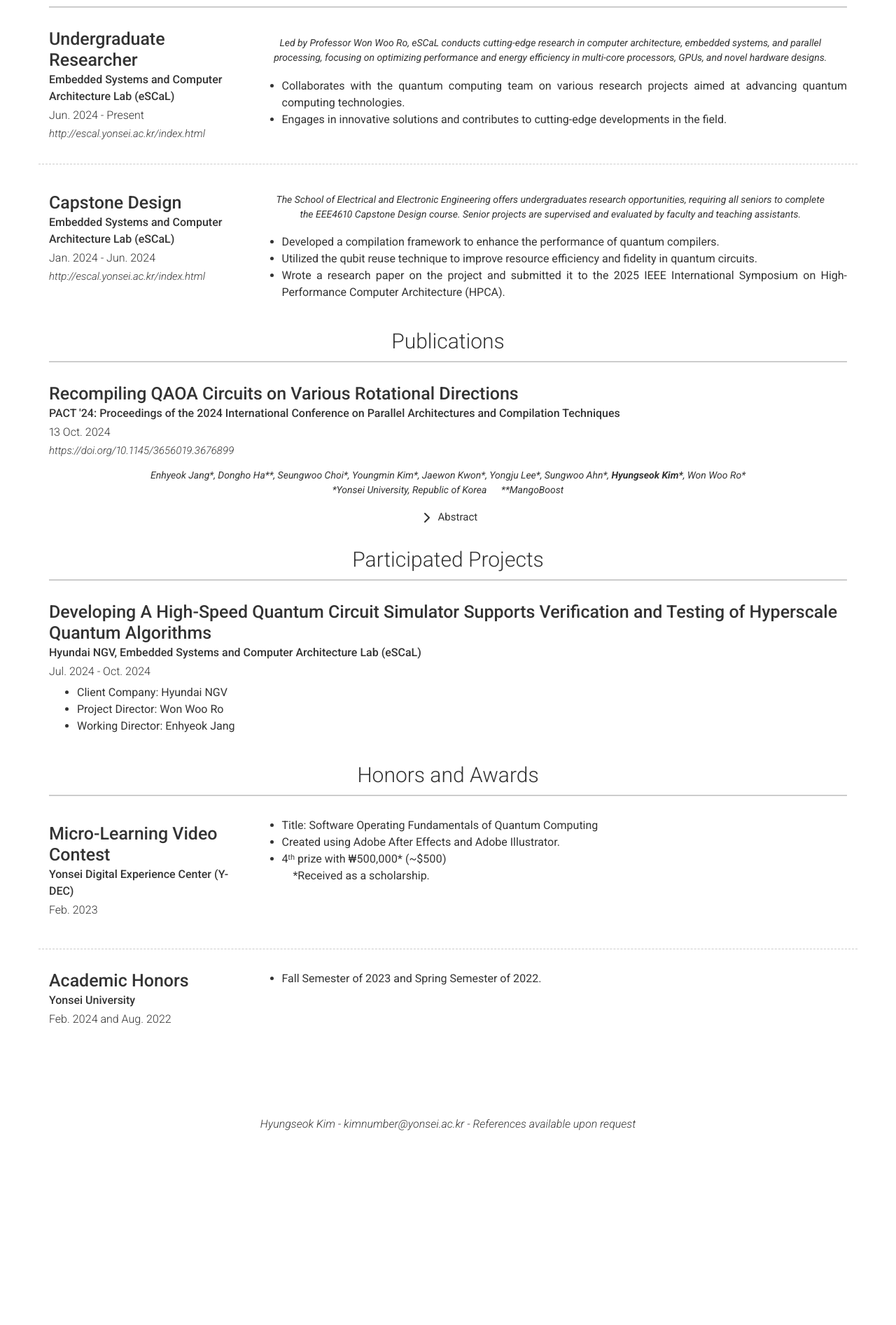
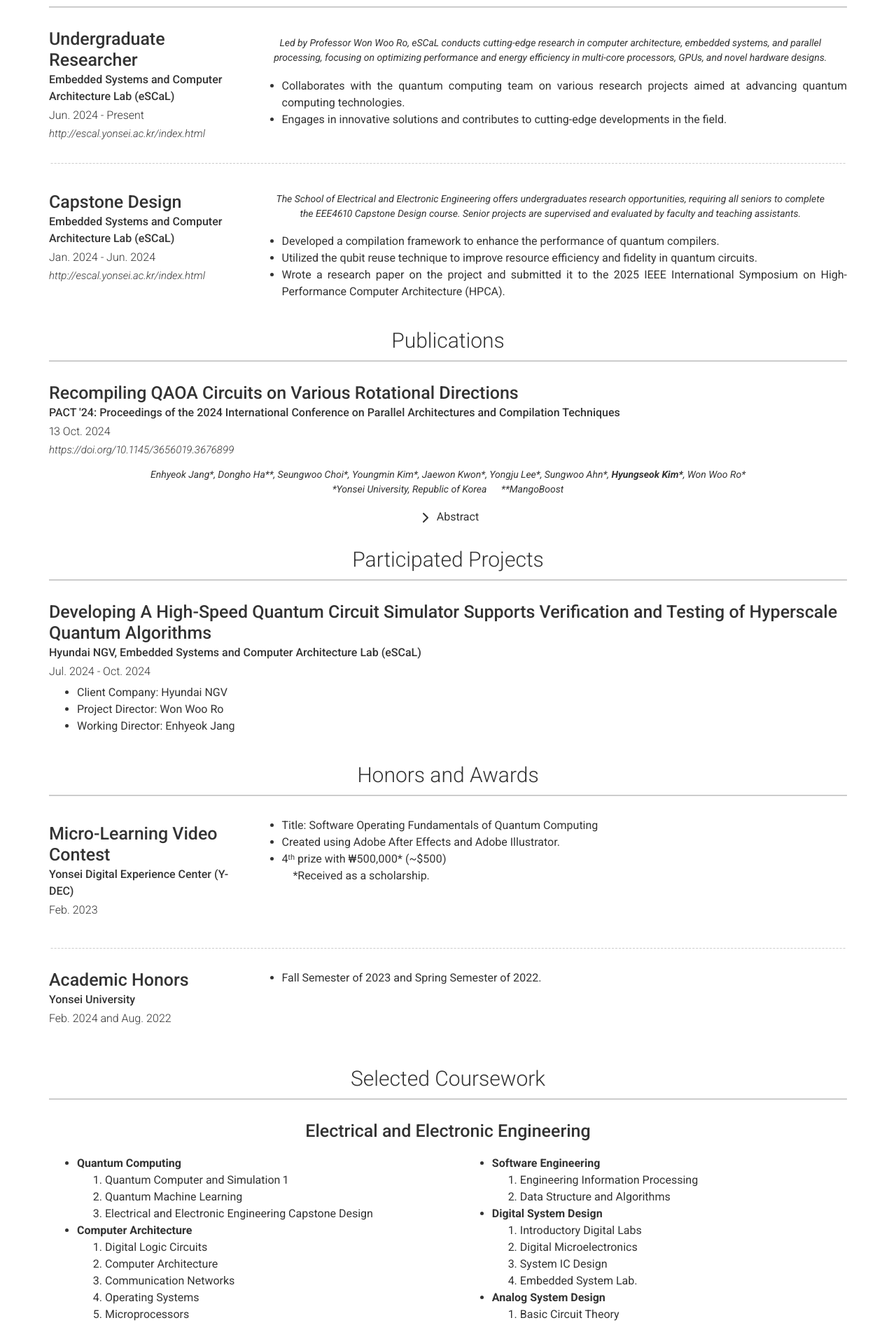
Before and after one commit to fluorite42/deprecated-website, a Jekyll site: the page built from index.markdown, in a window 1280 px wide. Shown: the part 936-2830 px from the top of the page at 70% size. Built offline with Jekyll 4.4.1, drawn with Linux system fonts in a browser that asks for light colours; nearby versions of some CDN libraries; before the commit the page ends 2563 px from its top, so only the background shows below that; some of the changed text lies outside the part shown; grey boxes are pictures that could not be loaded.

Commit message:
ADD Course

```diff
--- /dev/null
+++ b/_data/coursework.yml
@@ -0,0 +1,57 @@
+content:
+  - title: Selected Coursework
+    layout: list
+    content:
+      - layout: top-middle
+        title: Electrical and Electronic Engineering
+        description:
+          - name: |
+              - **Quantum Computing**
+                1. Quantum Computer and Simulation 1
+                1. Quantum Machine Learning
+                1. Electrical and Electronic Engineering Capstone Design
+              - **Computer Architecture**
+                1. Digital Logic Circuits
+                1. Computer Architecture
+                1. Communication Networks
+                1. Operating Systems
+                1. Microprocessors
+                1. Multicore and GPU Programming
+              - **Machine Learning**
+                1. Introduction Artificial Intelligence
+                1. Intelligent Control
+                1. Special Topics in Pattern Recognition
+          - name: |
+              - **Software Engineering**
+                1. Engineering Information Processing
+                1. Data Structure and Algorithms
+              - **Digital System Design**
+                1. Introductory Digital Labs
+                1. Digital Microelectronics
+                1. System IC Design
+                1. Embedded System Lab.
+              - **Analog System Design**
+                1. Basic Circuit Theory
+                1. Electronic Circuits
+                1. Analog Electronics Lab.
+              - **Telecommunications Engineering**
+                1. Signal and Systems
+                1. Electricity & Magnetism (1)
+        border: weak
+
+      - layout: top-middle
+        title: Economics
+        description:
+          - name: |
+              - **Econometrics**
+                1. Econometrics I
+                1. Financial Econometrics
+              - **DSGE Modeling**
+                1. Dynamic Analysis of Macroeconomy
+                1. Quantitative Macroeconomics
+          - name: |
+              - **Financial Engineering**
+                1. Introduction to Financial Engineering
+                1. Coding for Economics 2
+                1. Coding for Economics 1
+                1. AI Assisted Financial Engineering
--- /dev/null
+++ b/_includes/section-list-course.html
@@ -0,0 +1,54 @@
+{% for item in include.content %}
+  <div class="row clearfix layout layout-{{item.layout | default: 'left'}} border-{{item.border | default: 'no'}}">
+    <div class="col-xs-12 col-sm-4 col-md-3 col-print-12 details">
+      <h4 id="{{ item.title | slugify }}">{{ item.title }}</h4>
+      {%- if item.sub_title -%}<p><b>{{ item.sub_title | newline_to_br }}</b></p>{%- endif -%}
+      {%- if item.caption -%}<p>{{ item.caption }}</p>{%- endif -%}
+
+      {%- if item.link -%}
+        {% include a.html href=item.link class="link" %}
+          {%- if item.link_text -%}{{ item.link_text }}{%- else -%}{{ item.link }}{%- endif -%}
+        </a>
+      {%- endif -%}
+
+      <p class="no-print aditional-links">
+        {% for link in item.additional_links %}
+          {% include a.html href=link.url class="" %}
+            <i class="{{ link.icon }}" title="{{ link.title | escape }}"></i>
+          </a>
+        {% endfor %}
+      </p>
+    </div>
+
+
+    <div class="col-xs-12 col-sm-8 col-md-9 col-print-12 content">
+        {%- if item.quote -%}
+            <p class="quote">{{ item.quote }}</p>
+        {%- endif -%}
+
+        <style>
+            .columns {
+              display: flex;
+              justify-content: space-between;
+              margin-top: 15px;
+              margin-bottom: 10px;
+            }
+            .column {
+              width: 48%;
+              font-size: 16px;
+            }
+        </style>
+
+        <div class="columns">
+            {% for desc in item.description %}
+                <div class="column">
+                    {{ desc.name | strip | markdownify }}
+                </div>
+            {% endfor %}
+
+
+        </div>
+    </div>
+
+  </div>
+{% endfor %}
--- a/_includes/section-list-pub.html
+++ b/_includes/section-list-pub.html
@@ -38,7 +38,7 @@
 
         <!-- Feather icon toggle -->
         <div style="text-align: center;">
-            <span id="toggle-button" onclick="toggleContent()" style="cursor: pointer; font-size: 15px;">
+            <span id="toggle-button" onclick="toggleContent()" style="cursor: pointer; font-size: 16px;">
                 <i id="toggle-icon" data-feather="chevron-right" style="vertical-align: middle;"></i>
                 <span id="toggle-text" style="font-size: inherit;">Abstract</span>
             </span>
--- a/_layouts/default.html
+++ b/_layouts/default.html
@@ -56,6 +56,13 @@
         </div>
       {% endfor %}
 
+      {% for section in site.data.coursework.content %}
+        <div class="container {{ section.layout }}-container">
+          <h3 id="{{ section.title | slugify }}">{{ section.title }}</h3>
+          {% include {{ section.layout | prepend: "section-" | append: "-course.html" }} content=section.content %}
+        </div>
+      {% endfor %}
+
     </div>
   </main>
 
--- a/_sass/modern-resume-theme.scss
+++ b/_sass/modern-resume-theme.scss
@@ -76,11 +76,27 @@
     margin-bottom: 0;
   }
 }
-
+/*
 .border-weak  {
   padding-bottom: 8px;
   border-bottom: dashed 1px #CCCCCC;
+}*/
+
+.border-weak {
+  padding-bottom: 8px;
+  position: relative;            /* Required to position the pseudo-element */
 }
+
+.border-weak::after {
+  content: "";
+  position: absolute;
+  bottom: 0;
+  left: 50%;
+  transform: translateX(-50%);   /* Center the border */
+  width: 97%;                    /* Adjust the length of the border */
+  border-bottom: dashed 1px #CCCCCC;
+}
+
 
 .layout {
   margin-top: 3rem;
```
